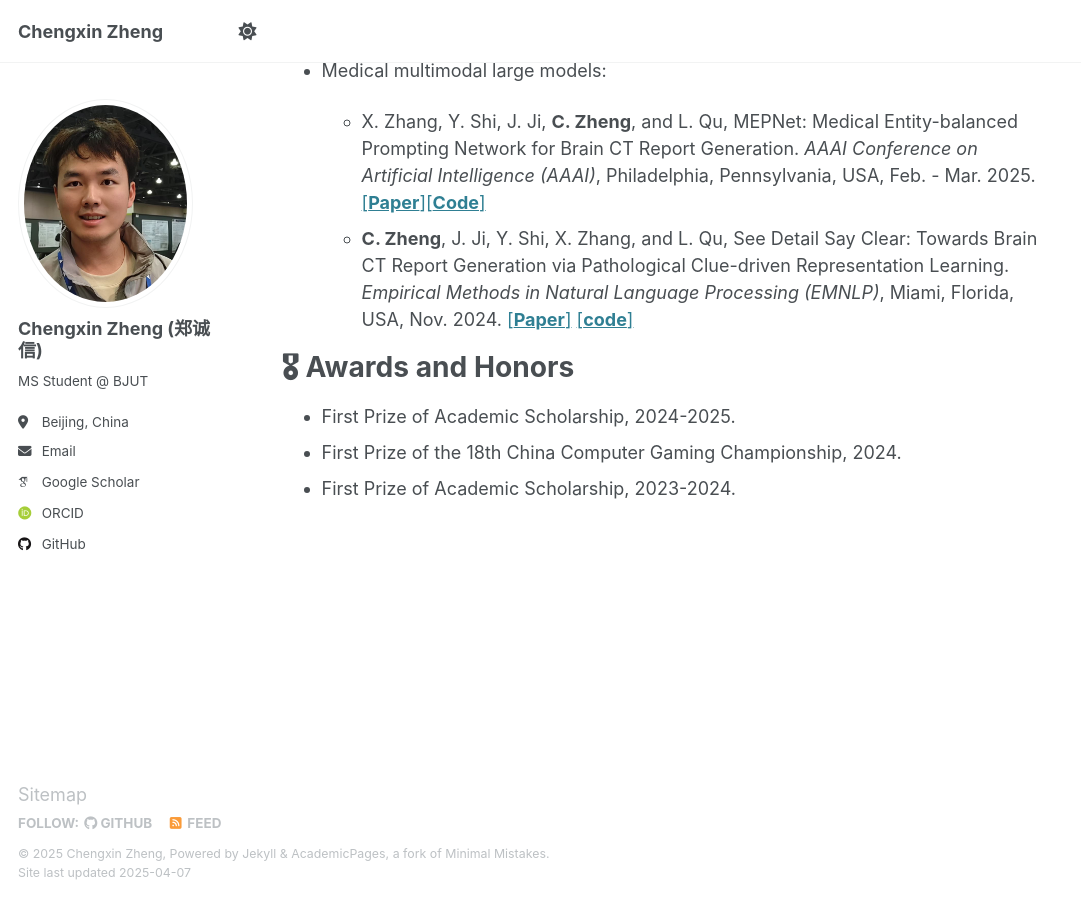
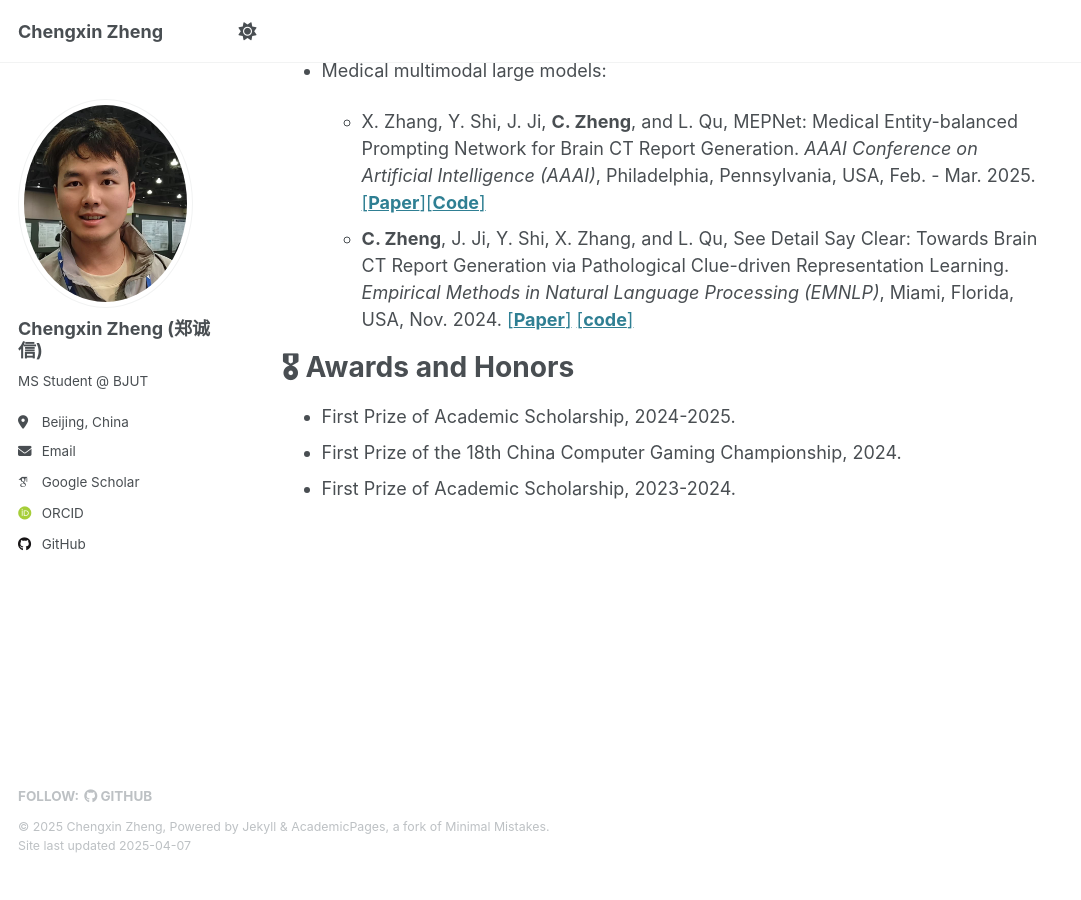
Before and after one commit to Chauncey-Jheng/Chauncey-Jheng.github.io, a Jekyll site: the page built from _pages/about.md, in a window 1280 px wide and 900 px high, scrolled down 891 px. Shown: the whole window, without its empty margins (0-1081 px from the left). Built offline with Jekyll 4.4.1, drawn with Linux system fonts in a browser that asks for light colours; some web fonts are replaced; after the commit the page ends 1764 px from its top, so only the background shows below that.

Commit message:
remove sitemap element

```diff
--- a/_config.yml
+++ b/_config.yml
@@ -118,7 +118,7 @@
       options:
         format           : "iso8601" # "iso8601" (default), "timestamp-seconds", "timestamp-milliseconds"
 atom_feed:
-  hide                   : false     # change to true to hide the RSS feed in the footer
+  hide                   : true     # change to true to hide the RSS feed in the footer
   path                   : # blank (default) uses feed.xml
 
 
--- a/_includes/footer/custom.html
+++ b/_includes/footer/custom.html
@@ -1,3 +1,3 @@
 <!-- start custom footer snippets -->
-<a href="/sitemap/">Sitemap</a>
+<!-- <a href="/sitemap/">Sitemap</a> -->
 <!-- end custom footer snippets -->
```
